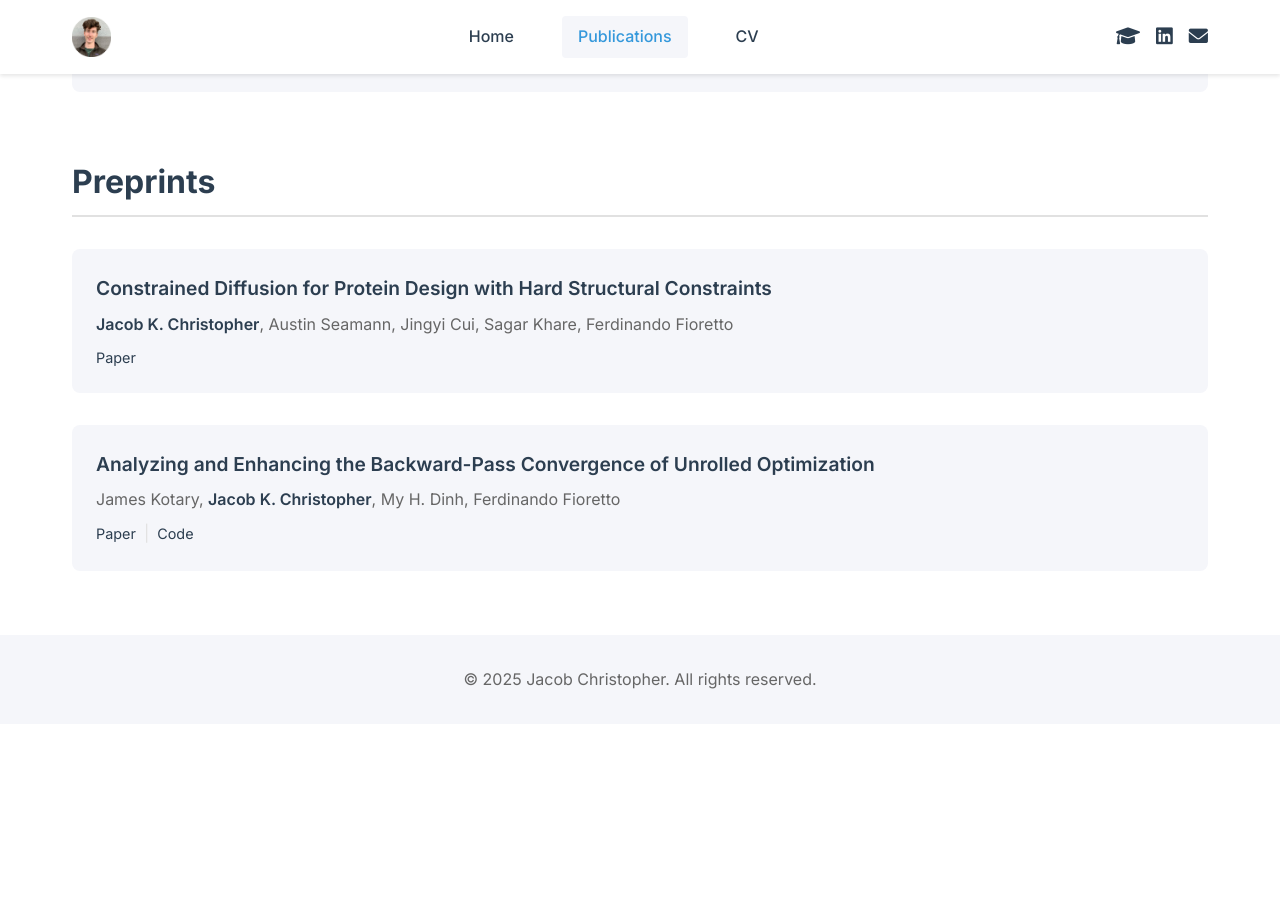
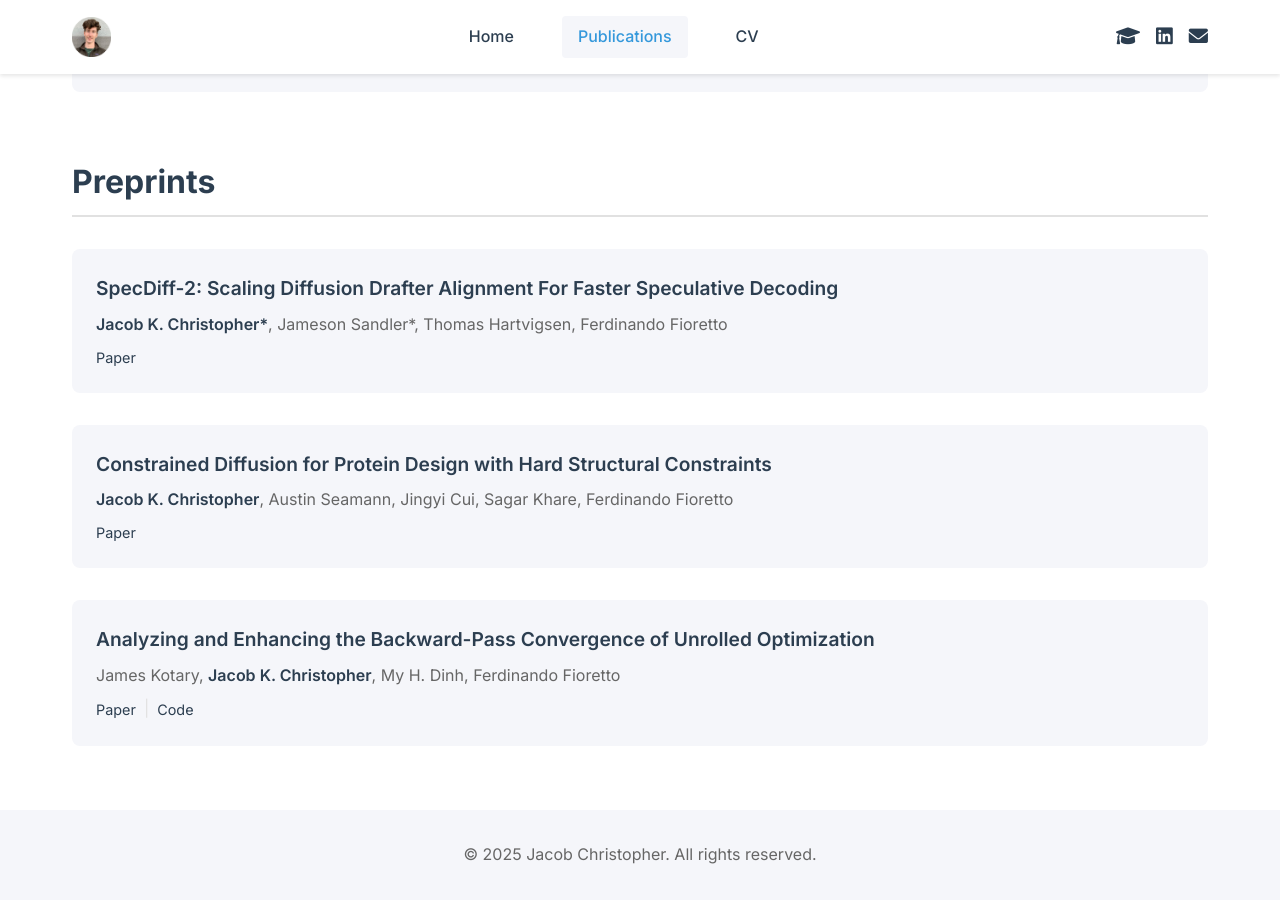
Before and after one commit to jacobchristopher/jacobchristopher.github.io, a Jekyll site: the page built from publications.md, in a window 1280 px wide and 900 px high, scrolled down 2576 px. Built offline with Jekyll 4.4.1, drawn with Linux system fonts in a browser that asks for light colours; before the commit the page ends 3300 px from its top, so only the background shows below that.

Commit message:
Update publications.md

```diff
--- a/publications.md
+++ b/publications.md
@@ -143,6 +143,15 @@ title: Publications
     <h2 class="section-title">Preprints</h2>
     <ul class="publication-list">
         <li class="publication-item">
+            <div class="publication-title">SpecDiff-2: Scaling Diffusion Drafter Alignment For Faster Speculative Decoding</div>
+            <div class="publication-authors"><span class="highlight">Jacob K. Christopher*</span>, Jameson Sandler*, Thomas Hartvigsen, Ferdinando Fioretto</div>
+            <div class="publication-links">
+                <a href="https://arxiv.org/abs/2511.00606" target="_blank">Paper</a>
+            </div>
+        </li>
+    </ul>
+    <ul class="publication-list">
+        <li class="publication-item">
             <div class="publication-title">Constrained Diffusion for Protein Design with Hard Structural Constraints</div>
             <div class="publication-authors"><span class="highlight">Jacob K. Christopher</span>, Austin Seamann, Jingyi Cui, Sagar Khare, Ferdinando Fioretto</div>
             <div class="publication-links">
```
